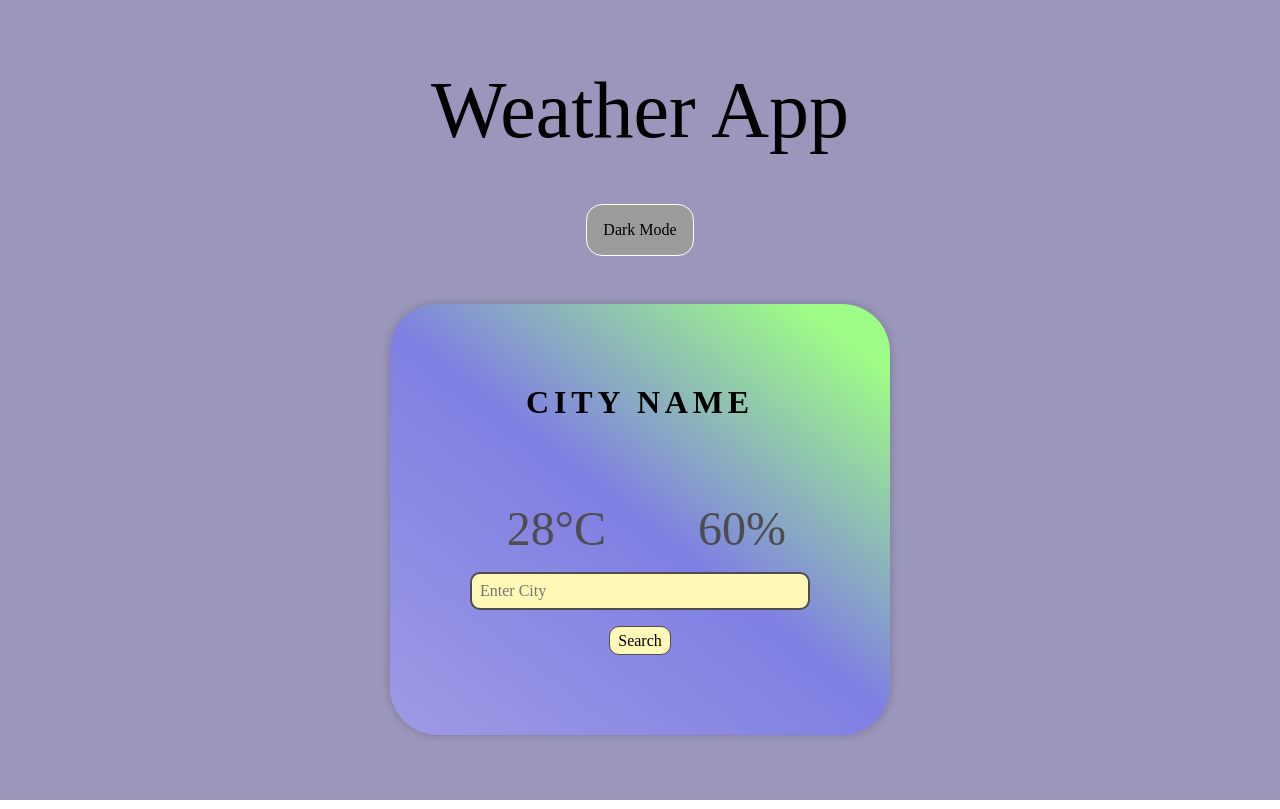
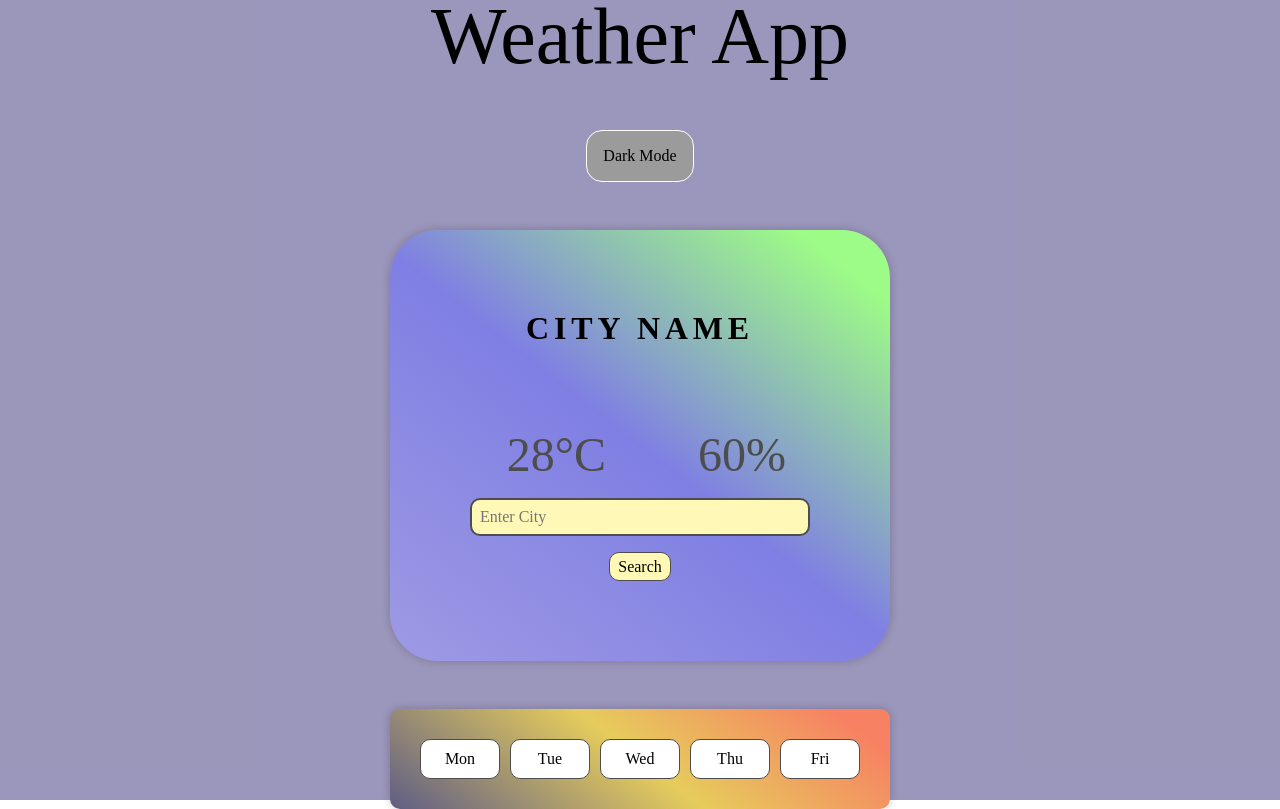
Before and after one commit to SetonaikaiJP/weather-app, a website built with Vite: page index.html in a window 1280 px wide. Built offline with nearby package versions, Linux system fonts and the light colour scheme; some icons are missing; a web font is replaced by a local one.

Commit message:
small changes

```diff
--- a/main.js
+++ b/main.js
@@ -19,6 +19,13 @@ const link = getElement('button','link')
 link.textContent = 'Tap'
 
 const weatherContainer = getElement('div', 'weather-container')
+
+const tableContainer = getElement('div', 'table-container')
+
+
+const table = getElement('ul', 'table')
+const tableItem = getElement('li', 'table-item')
+tableItem.textContent = 'Table Item'
 
 const cityName = getElement('h2', 'city-name')
 const weatherIcon = getElement('i', 'weather-icon')
@@ -69,10 +76,25 @@ weatherContainer.append(
   btn
 )
 
+tableContainer.append(
+  table
+)
+
+const days = ['Mon', 'Tue', 'Wed', 'Thu', 'Fri']
+
+table.append(
+  ...days.map((day) => {
+    const tableItem = getElement('li', 'table-item')
+    tableItem.textContent = day
+    return tableItem
+  })
+)
+
 container.append(
   mainTitle,
   themeSwtitchBtn,
-  weatherContainer
+  weatherContainer,
+  tableContainer
 )
 
 // ------------------------------------------------------------------------
--- a/style.scss
+++ b/style.scss
@@ -94,6 +94,45 @@ body {
   }
   & .weather-humidity {
     color: white;
+  }
+}
+
+.table-container {
+  max-width: 500px;
+  width: 100%;
+  padding: 30px;
+  display: flex;
+  flex-direction: row;
+  align-items: center;
+  justify-content: center;
+  background: linear-gradient(38deg, rgb(95, 93, 133) 0%, rgb(230, 204, 92) 50%, rgb(247, 129, 99) 91%);
+  box-shadow: 0 0 10px 0 rgba(0, 0, 0, 0.2);
+  border-radius: 10px;
+}
+
+.table {
+  width: 100%;
+  display: flex;
+  flex-direction: row;
+  align-items: center;
+  justify-content: center;
+  gap: 10px;
+  & .table-item {
+    border: 1px solid #4d4d4d;
+    border-radius: 10px;
+    padding: 10px;
+    display: flex;
+    flex-direction: column;
+    align-items: center;
+    justify-content: center;
+    gap: 10px;
+    width: 100px;
+    background-color: #fff;
+
+    transition: all .3s linear;
+    &:hover {
+      background-color: #fff8b7;
+    }
   }
 }
 
@@ -203,6 +242,8 @@ body {
   display: none;
 }
 
+
+
 // ----------------------------------------------------
 
 @media (max-width: 800px) {
```
Also changed, not shown: style.css, 1 other file.
